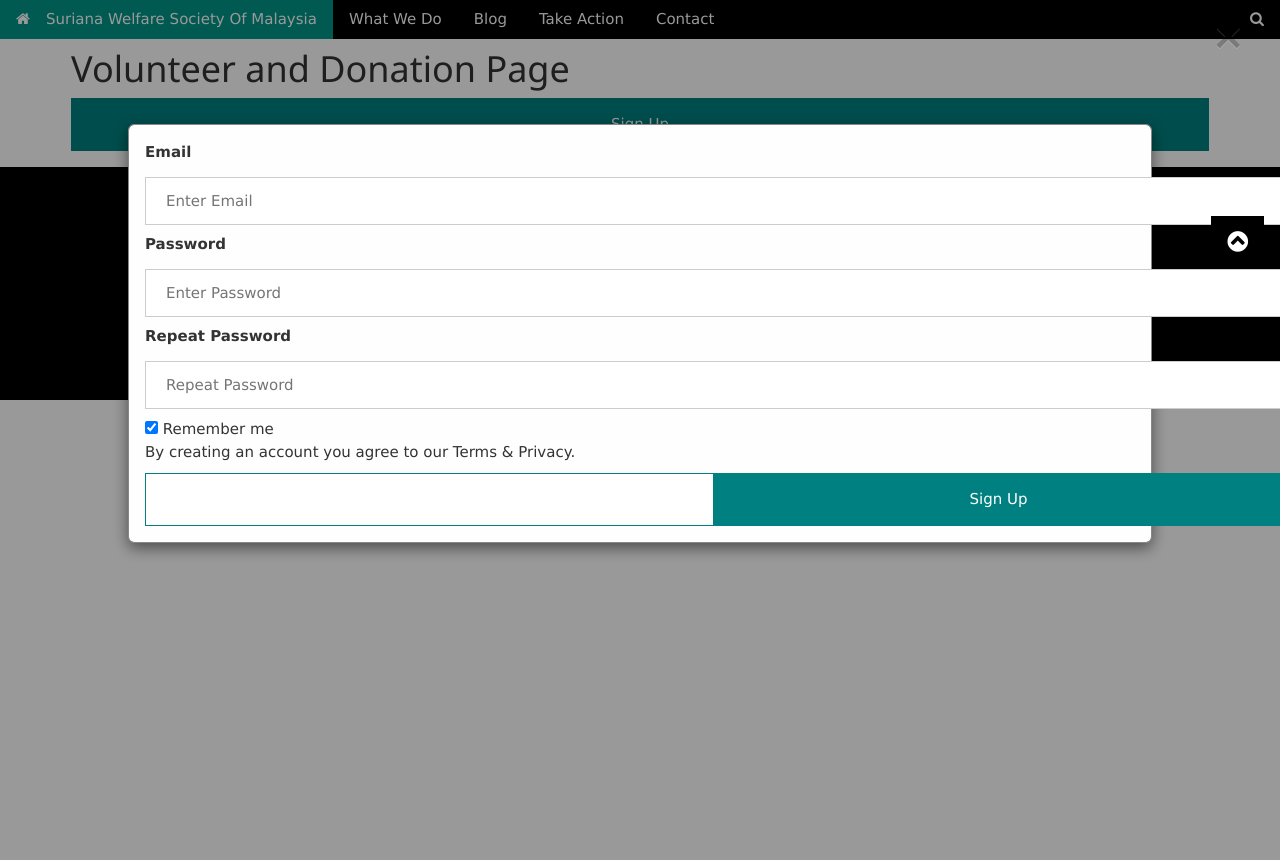
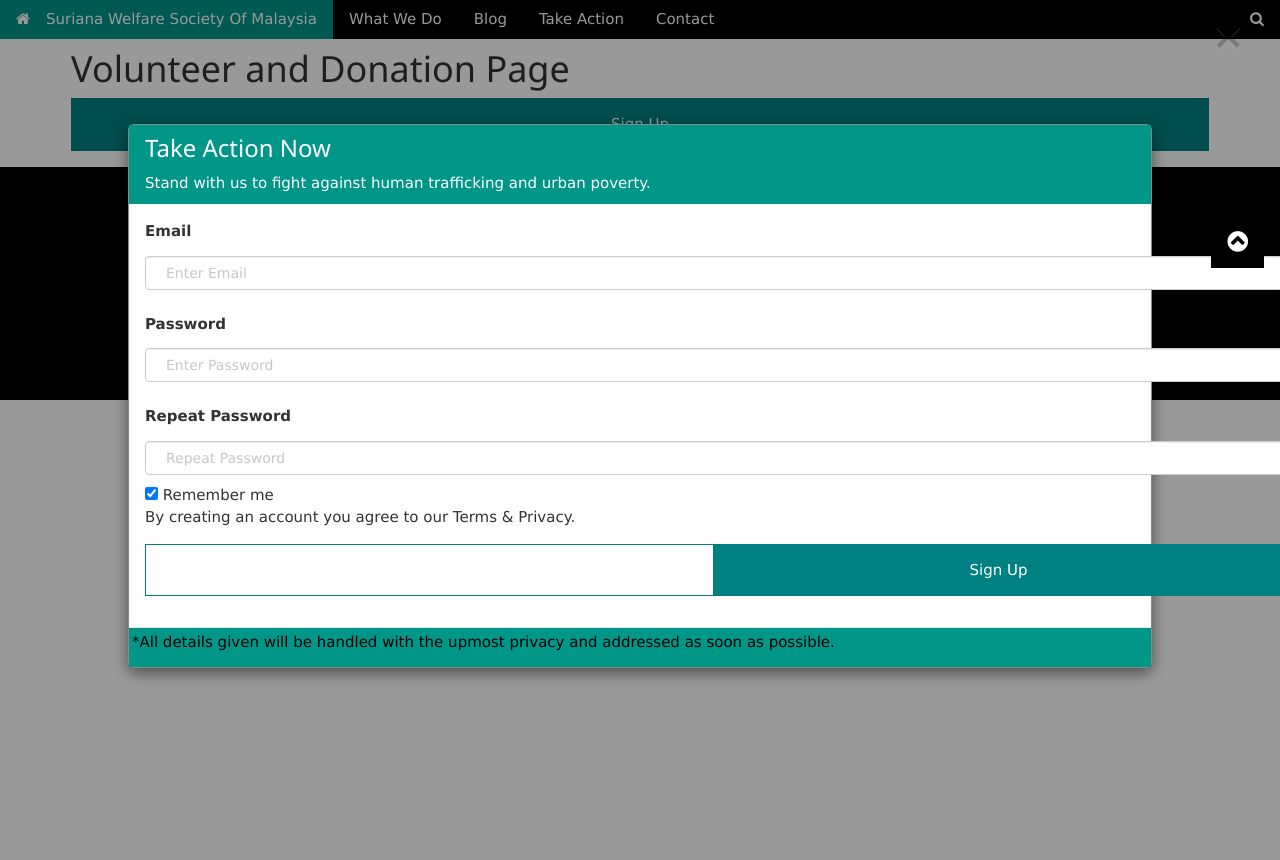
Before and after one commit to nVaden/SurianaWelfareSociety, a PHP site: page /SurianaWelfareSociety/volunteer.php in a window 1280 px wide, after a click on "Sign Up". Run offline with PHP 8.4, Linux system fonts and the light colour scheme.

Commit message:
Standardized forms for modals and contact page

```diff
--- a/assets/slick/main.css
+++ b/assets/slick/main.css
@@ -5,7 +5,16 @@
 .card-img {
     width:100%; border-top-left-radius:10px;border-top-right-radius:10px;
 }
-
+.modal-btn {
+    width:100px;
+}
+.modal-footer {
+    padding:3px;
+    text-align:left;
+}
+.modal-footer > p {
+    color:black;
+}
 .info-sect {
     text-align:center;
     margin-top:30px;
@@ -106,6 +115,10 @@ button {
 /* Add padding to container elements */
 .container {
     padding: 16px;
+}
+.modal-align {
+    padding:12px;
+    width:57%;
 }
 
 /* The Modal (background) */
--- a/volunteer.php
+++ b/volunteer.php
@@ -46,22 +46,37 @@ include_once 'vals/inc/configAll.php';
 		<div id="id01" class="modal">
 			<span onclick="document.getElementById('id01').style.display='none'" class="close" title="Close Modal">&times;</span>
 			<form class="modal-content animate" action="/action_page.php">
+       <header class="w3-container w3-teal">
+        <h3>Take Action Now</h3>
+        <p>Stand with us to fight against human trafficking and urban poverty.</p>
+      </header>
       <div class="container">
+        <div class="form-group">
          <label><b>Email</b></label>
-					<input type="text" placeholder="Enter Email" name="email" required>
+         <input type="text" placeholder="Enter Email" class="form-control" name="email" required>
+       </div>
 
-					<label><b>Password</b></label>
-					<input type="password" placeholder="Enter Password" name="psw" required>
+       <div class="form-group">
+         <label>Password</label>
+         <input type="password" placeholder="Enter Password" class="form-control"  name="psw" required>
+       </div>
 
-					<label><b>Repeat Password</b></label>
-					<input type="password" placeholder="Repeat Password" name="psw-repeat" required>
+
+       <div class="form-group">
+         <label>Repeat Password</label>
+         <input type="password" placeholder="Repeat Password" class="form-control" name="psw-repeat" required>
          <input type="checkbox" checked="checked"> Remember me
          <p>By creating an account you agree to our <a href="#">Terms & Privacy</a>.</p>
+       </div>
 
-					<div class="clearfix">
+       <div class="clearfix form-group">
         <button type="button" onclick="document.getElementById('id01').style.display='none'" class="cancelbtn">Cancel</button>
         <button type="submit" class="signupbtn">Sign Up</button>
       </div>
+
+    </div>
+    <div class="w3-teal modal-footer">
+      <p>*All details given will be handled with the upmost privacy and addressed as soon as possible.</p>
     </div>
   </form>
 </div>
```
Also changed, not shown: contact.php (+31 -16 lines), index.php (+12 -7 lines). Lines whose indentation alone changed are shown as unchanged.
